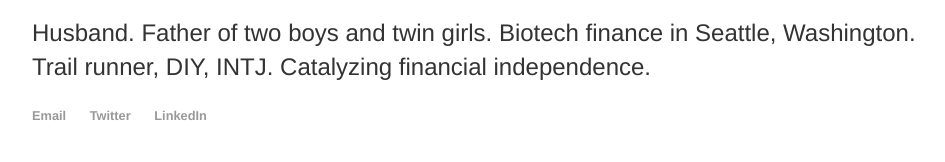
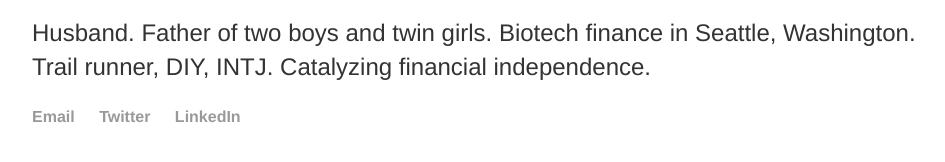
Before and after one commit to bstnel/bstnel.github.io, a Jekyll site: the page built from index.html, in a window 1280 px wide. Shown: the part 181-343 px from the top of the page, without its empty margins (160-1105 px from the left). Built offline with Jekyll 4.4.1, drawn with Linux system fonts in a browser that asks for light colours.

Commit message:
Update main.css

```diff
--- a/css/main.css
+++ b/css/main.css
@@ -11,6 +11,7 @@ nav ul, footer ul {
 nav ul li, footer ul li {
     display: inline;
     margin-right: 20px;
+    font-size: 1em;
 }
 a {
     text-decoration: none;
@@ -30,7 +31,7 @@ p {
     color: #333;
 }
 footer {
-    font-size: .8em;
+    font-size: 1em;
     padding-top 50px
 }
 
```
